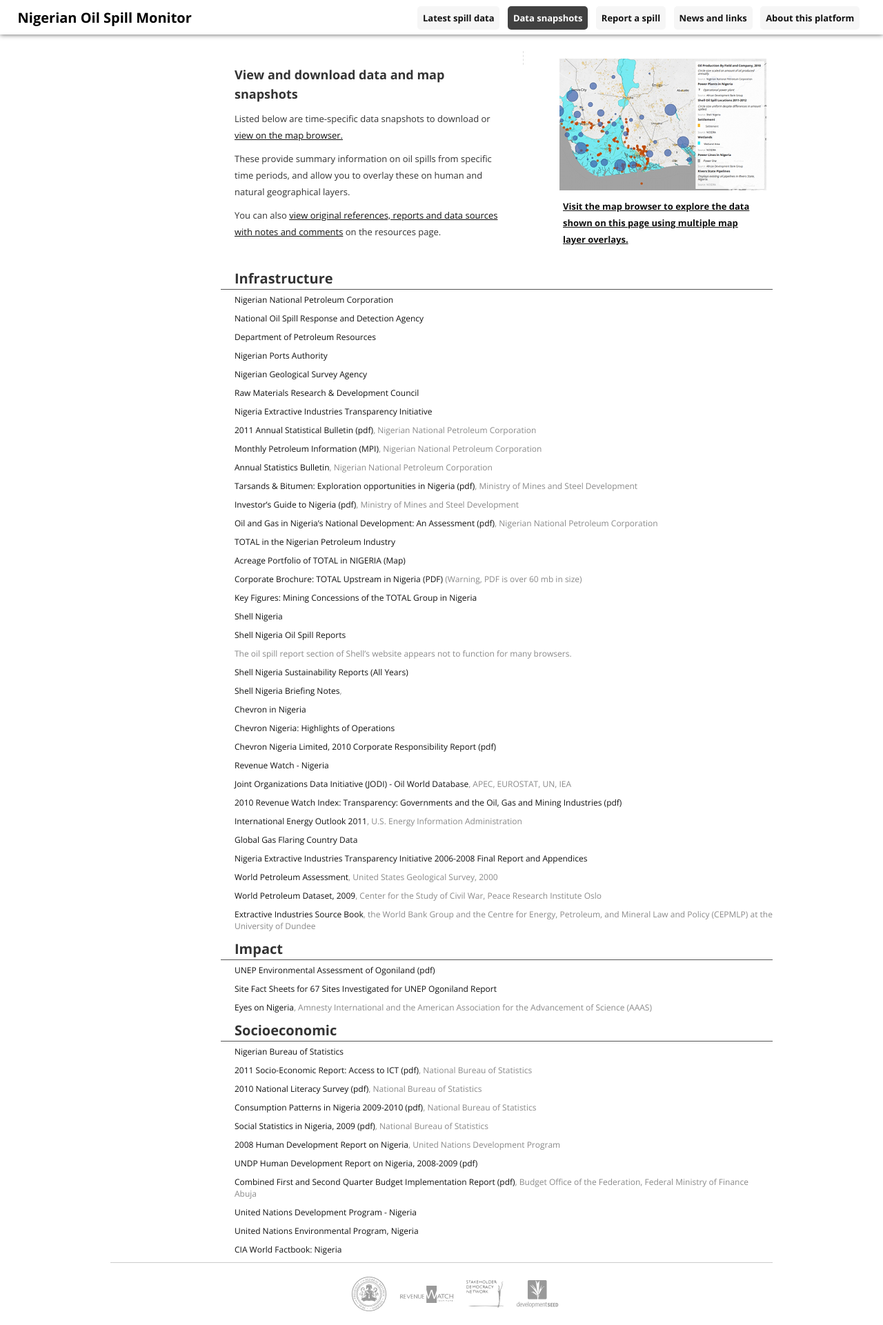
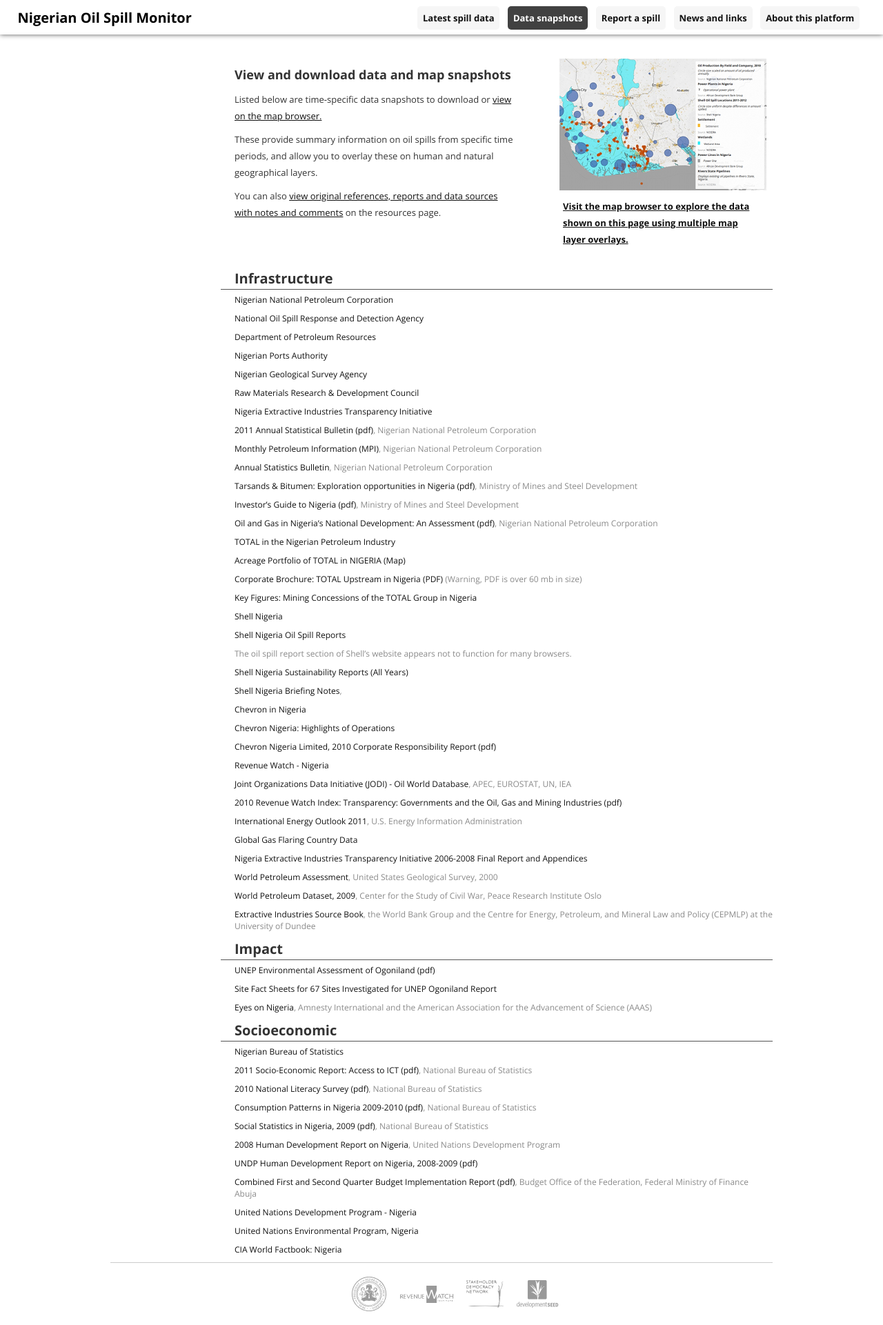
Before and after one commit to sdn4nigeria/monitoring-platform, a Jekyll site: the page built from _posts/pages/0001-01-01-resources.md, in a window 1280 px wide. Shown: the whole page at 69% size. Built offline with Jekyll 4.4.1, drawn with Linux system fonts in a browser that asks for light colours; nearby versions of some CDN libraries; some web fonts are replaced; library files that are not in the unit come from our copies; Markdown is read by kramdown in place of the engine named in the settings.

Commit message:
Update open.html

```diff
--- a/_layouts/open.html
+++ b/_layouts/open.html
@@ -14,7 +14,7 @@
 </div>
 <div id="subnav">
   <div class="limiter">
-    <div class='about-text with-border' style="width:390px;height:100%;margin-top:0px;">
+    <div class='about-text' style="width:410px;height:100%;margin-top:0px;">
 <h2>View and download data and map snapshots</h2>
 <p>Listed below are time-specific data snapshots to download or <a href="{{site.baseurl}}/maps/">view on the map browser.</a></p>
 
```
